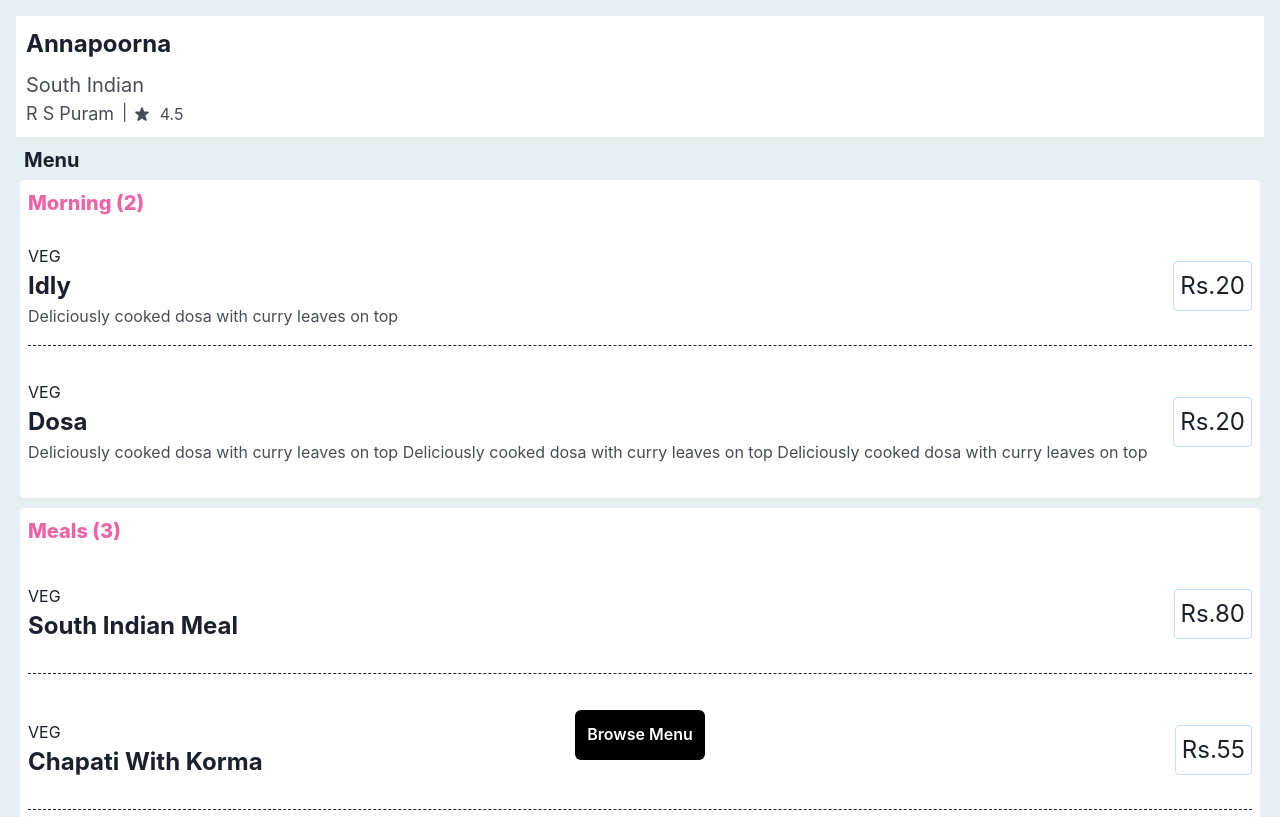
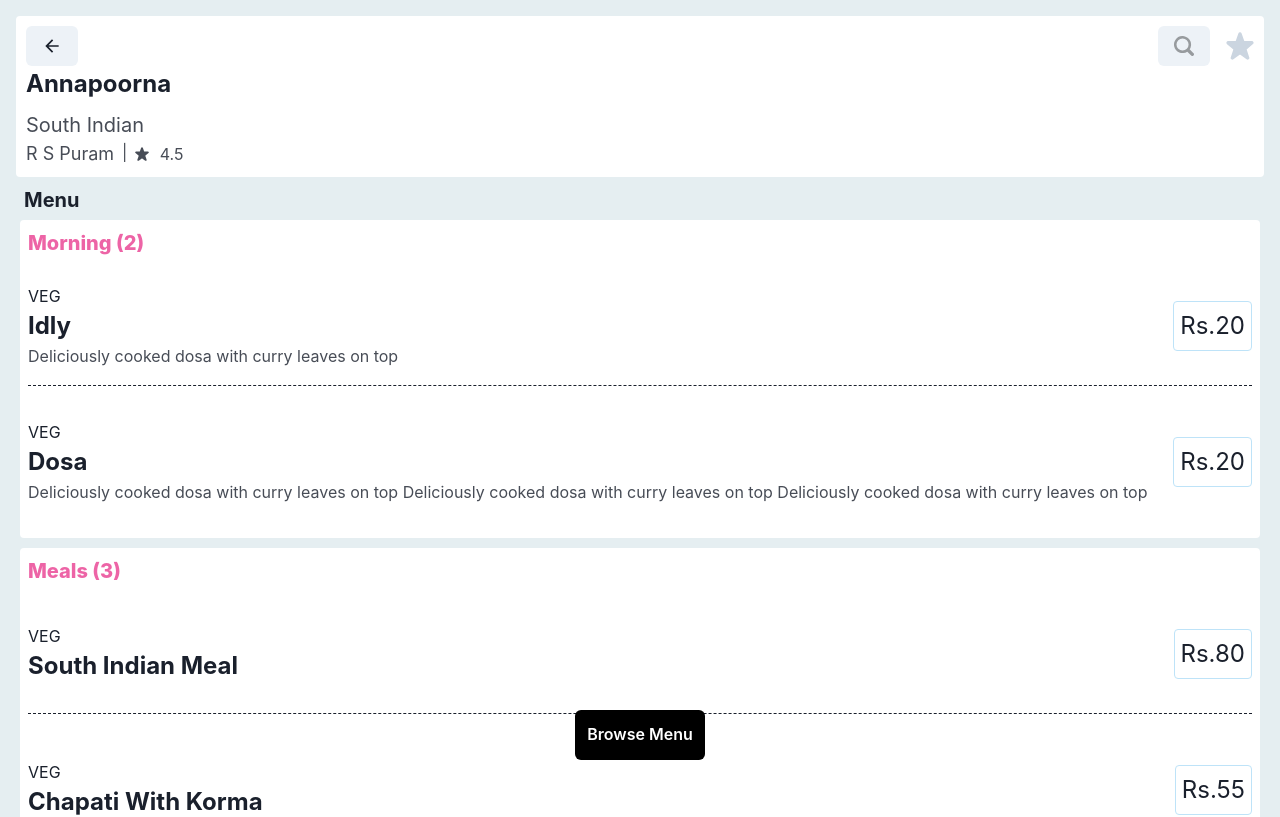
Before and after one commit to payapula/rapid-windshield, a Next.js app: page /restaurant/1 in a window 1280 px wide. Shown: the top 817 px of the page. Built offline with nearby package versions, Linux system fonts and the light colour scheme.

Commit message:
Added header panel with back button, search and favourite button.

```diff
--- a/pages/restaurant/[id].tsx
+++ b/pages/restaurant/[id].tsx
@@ -1,8 +1,8 @@
-import { StarIcon } from '@chakra-ui/icons';
 import {
     Box,
     Button,
     Flex,
+    Icon,
     Popover,
     PopoverContent,
     PopoverTrigger,
@@ -13,9 +13,11 @@ import { GetServerSideProps } from 'next';
 import { NextRouter, useRouter } from 'next/router';
 import React from 'react';
 import { Dish, FOODLABEL, RestaurantWithMenu } from 'types/restaurant';
-import { ChevronRightIcon } from '@chakra-ui/icons';
+import { ChevronRightIcon, ArrowBackIcon } from '@chakra-ui/icons';
 import Head from 'next/head';
 import { useScrollSpy } from 'utils/hooks';
+import Link from 'next/link';
+import { Search2Icon, StarIcon } from '@chakra-ui/icons';
 // - Client side rendering of data
 
 // export default function RestaurantInfo(props): JSX.Element {
@@ -67,8 +69,22 @@ export default function RestaurantInfo({ restaurant }: RestaurantInfoProps): JSX
                 // border="1px"
                 // borderStyle="solid"
                 // borderColor="red"
+
                 minH="100vh">
-                <Box background="white" padding="2.5">
+                <Box background="white" padding="2.5" borderRadius="4px">
+                    <Flex alignItems="center">
+                        <Box marginRight="auto">
+                            <Link href="/" passHref>
+                                <Button as="a">
+                                    <ArrowBackIcon w={5} h={5} />
+                                </Button>
+                            </Link>
+                        </Box>
+                        <Button>
+                            <Search2Icon w={5} h={5} color="blackAlpha.500" />
+                        </Button>
+                        <StarIcon ml="4" w={7} h={7} color="gray.300" />
+                    </Flex>
                     <Text fontSize={{ base: '3xl', lg: '2xl' }} fontWeight="bold">
                         {restaurant.name}
                     </Text>
```
